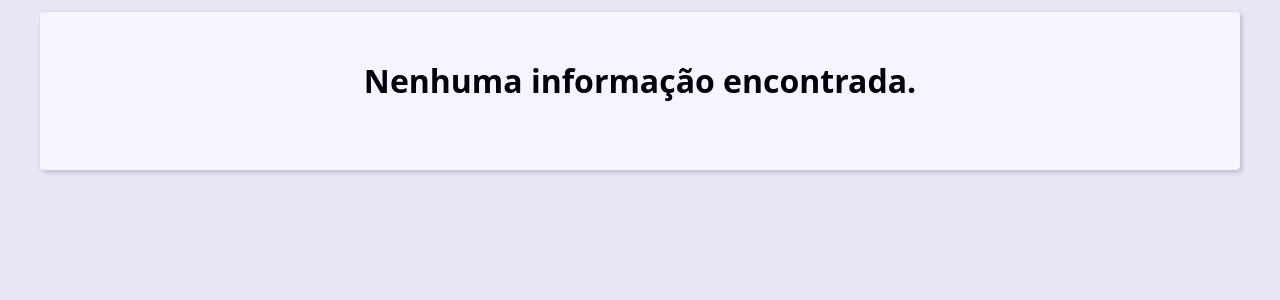
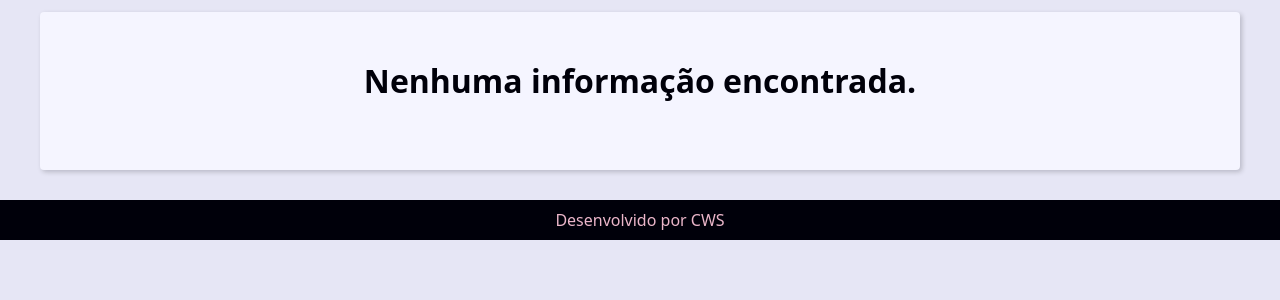
Before and after one commit to cwschopsjr/natura_app, a Django app: page / in a window 1280 px wide. Shown: the part 223-523 px from the top of the page. Run offline with Django 5.2, Linux system fonts and the light colour scheme; data that the repository does not hold is empty.

Commit message:
Adicionei filtro e footer

```diff
--- a/base_static/global/css/style.css
+++ b/base_static/global/css/style.css
@@ -43,6 +43,7 @@ body {
   color: var(--clr-black);
   -webkit-font-smoothing: antialiased;
   background: var(--clr-light-gray);
+
 }
 img,
 svg {
@@ -50,8 +51,9 @@ svg {
 }
 
 p {
-  display: flex;
+  display: grid;
   justify-content: center;
+  text-decoration: none;
 }
 
 .imagem {
@@ -312,3 +314,22 @@ p {
 .description {
   justify-content: left;
 }
+
+.footer {
+  text-decoration: none;
+  background-color: var(--clr-black);
+  color: var(--clr-light-gray);
+  padding: 8px
+}
+
+.footer a{
+  text-decoration: none;
+  background-color: var(--clr-black);
+  color: var(--link-light-color)
+}
+
+.image-grid {
+  display: grid;
+  grid-template-columns: repeat(auto-fill, minmax(min(32rem, 100%), 1fr));
+  gap: var(--spacing-base);
+}
--- a/base_templates/global/base.html
+++ b/base_templates/global/base.html
@@ -11,6 +11,8 @@
     <main class="content">
         {% block content %}{% endblock content %}
         <!-- {% include 'global/partials/_pagination.html' %} -->
+
     </main>
+    {% include 'global/partials/_footer.html' %}
 </body>
 </html>
--- /dev/null
+++ b/base_templates/global/partials/_footer.html
@@ -0,0 +1,9 @@
+{% load static %}
+
+<footer class="footer header-link">
+    <div>
+        <p>
+            <a rel="nofollow" target="_blank" href="https://cws-apps.netlify.app">Desenvolvido por CWS</a>
+        </p>
+    </div>
+</footer>
--- a/contact/models.py
+++ b/contact/models.py
@@ -13,8 +13,7 @@ class Contact(models.Model):
     categoria = models.CharField(max_length=50, blank=True,
                                  null=True, verbose_name='Categoria')
     qtd = models.CharField(max_length=4, blank=True, null=True)
-    preco = models.CharField(
-        max_length=15, blank=True, verbose_name='Preço')
+    preco = models.FloatField(verbose_name='Preço')
     anotacoes = models.TextField(blank=True, verbose_name='Anotações')
     show = models.BooleanField(default=True)
     enviar_arquivo = models.ImageField(blank=True, upload_to='pictures/%Y/%m/')
--- a/contact/templates/contact/contact.html
+++ b/contact/templates/contact/contact.html
@@ -1,4 +1,5 @@
 {% extends 'global/base.html' %}
+{% load cwsfilters %}
 
 {% block content %}
     <div class="single-contact">
@@ -8,14 +9,14 @@
 
         {% if contact.enviar_arquivo %}
             <p>
-                <img src="{{ contact.enviar_arquivo.url }}" alt="{{ contact.descricao_do_produto }}">
+                <img class="image-grid" src="{{ contact.enviar_arquivo.url }}" alt="{{ contact.descricao_do_produto }}">
             </p>
         {% endif %}
 
         <p class="description"><b>Marca:&nbsp</b> {{contact.marca}}</p>
         <p class="description"><b>Categoria:&nbsp</b> {{contact.categoria}}</p>
         <p class="description"><b>Quantidade:&nbsp</b> {{contact.qtd}}</p>
-        <p class="description"><b>Preço:&nbsp</b> {{contact.preco}}</p>
+        <p class="description"><b>Preço:&nbsp</b> {{contact.preco|formata_preco}}</p>
         <p class="description"><b>Descrição:&nbsp</b> {{contact.anotacoes}}</p>
 
     </div>
--- a/contact/templates/contact/index.html
+++ b/contact/templates/contact/index.html
@@ -90,7 +90,7 @@
                             {{contact.categoria}}
                         </td>
                         <td class="table-cel">
-                            {{contact.preco}}
+                            {{contact.preco|formata_preco}}
                         </td>
                         <td class="table-cel">
                             {{contact.qtd}}
```
